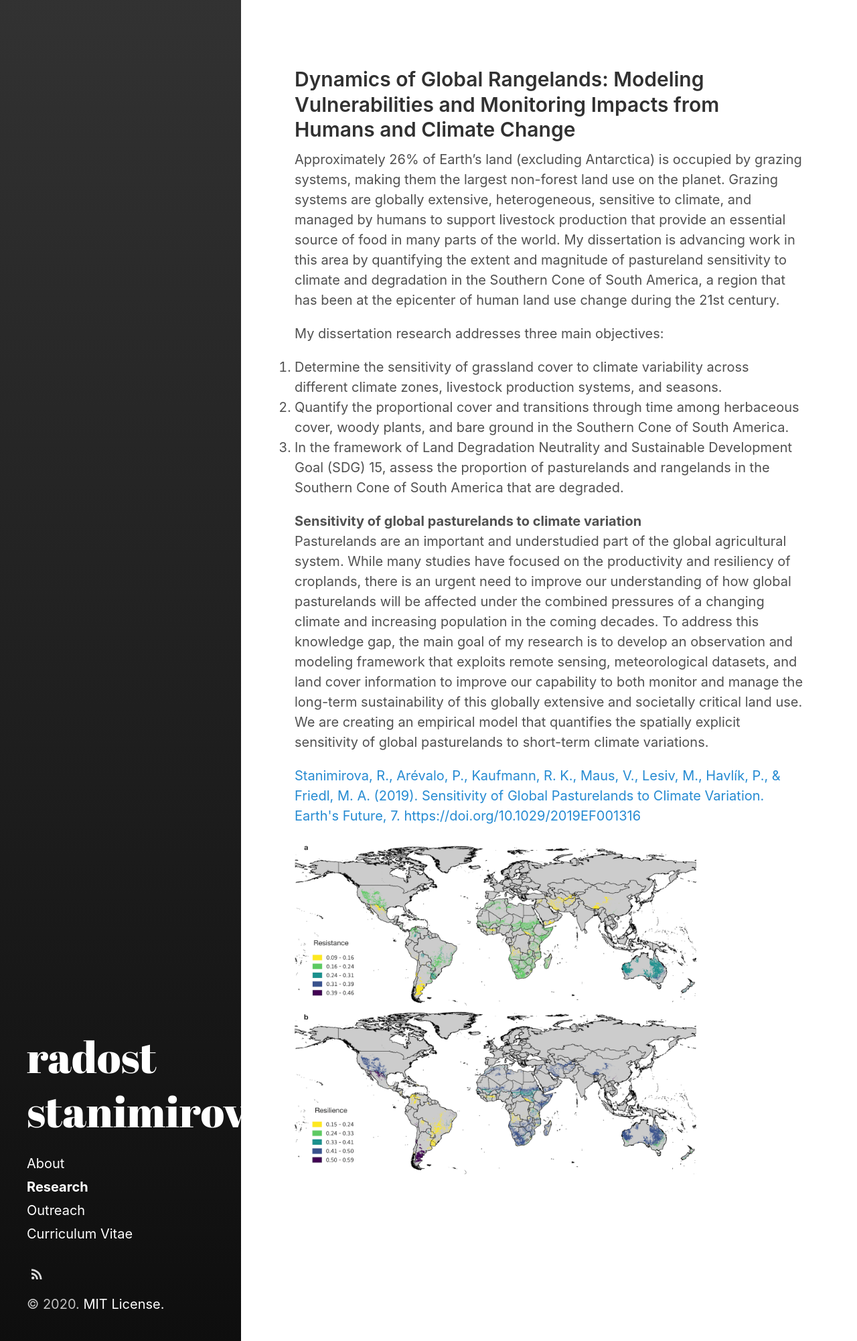
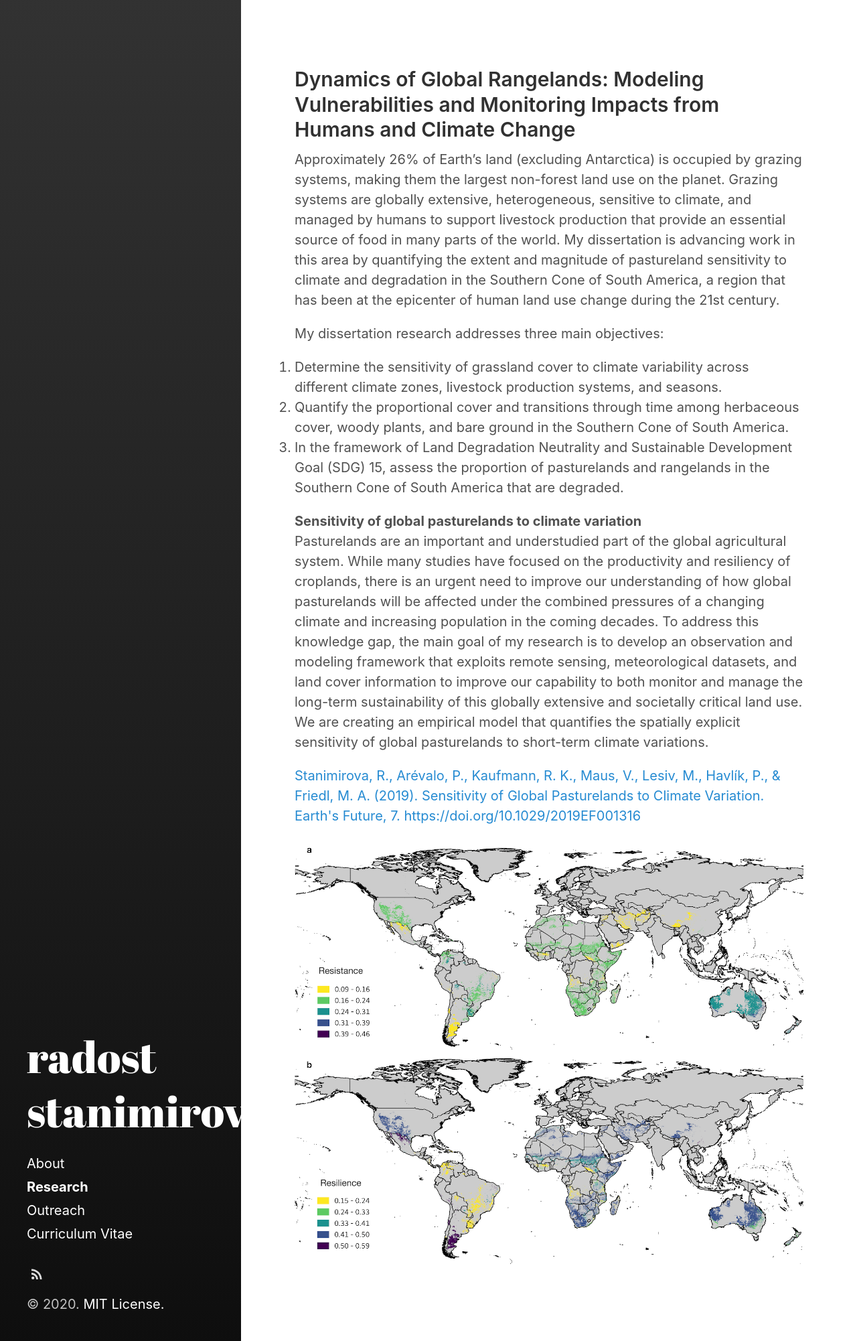
Before and after one commit to rkstan/rkstan.github.io, a Jekyll site: the page built from research.md, in a window 1280 px wide. Shown: the whole page at 67% size. Built offline with Jekyll 4.4.1, drawn with Linux system fonts in a browser that asks for light colours.

Commit message:
make image bigger

```diff
--- a/research.md
+++ b/research.md
@@ -21,4 +21,4 @@ Pasturelands are an important and understudied part of the global agricultural s
 
 <p><a href="https://agupubs.onlinelibrary.wiley.com/doi/full/10.1029/2019EF001316">Stanimirova, R., Arévalo, P., Kaufmann, R. K., Maus, V., Lesiv, M., Havlík, P., & Friedl, M. A. (2019). Sensitivity of Global Pasturelands to Climate Variation. Earth's Future, 7. https://doi.org/10.1029/2019EF001316</a>
 
-<p> <img style="float: center;" src="../images/Figure5_new_full.png" width="600" height="500"> <br>
+<p> <img style="float: center;" src="../images/Figure5_new_full.png" width="800" height="600"> <br>
```
